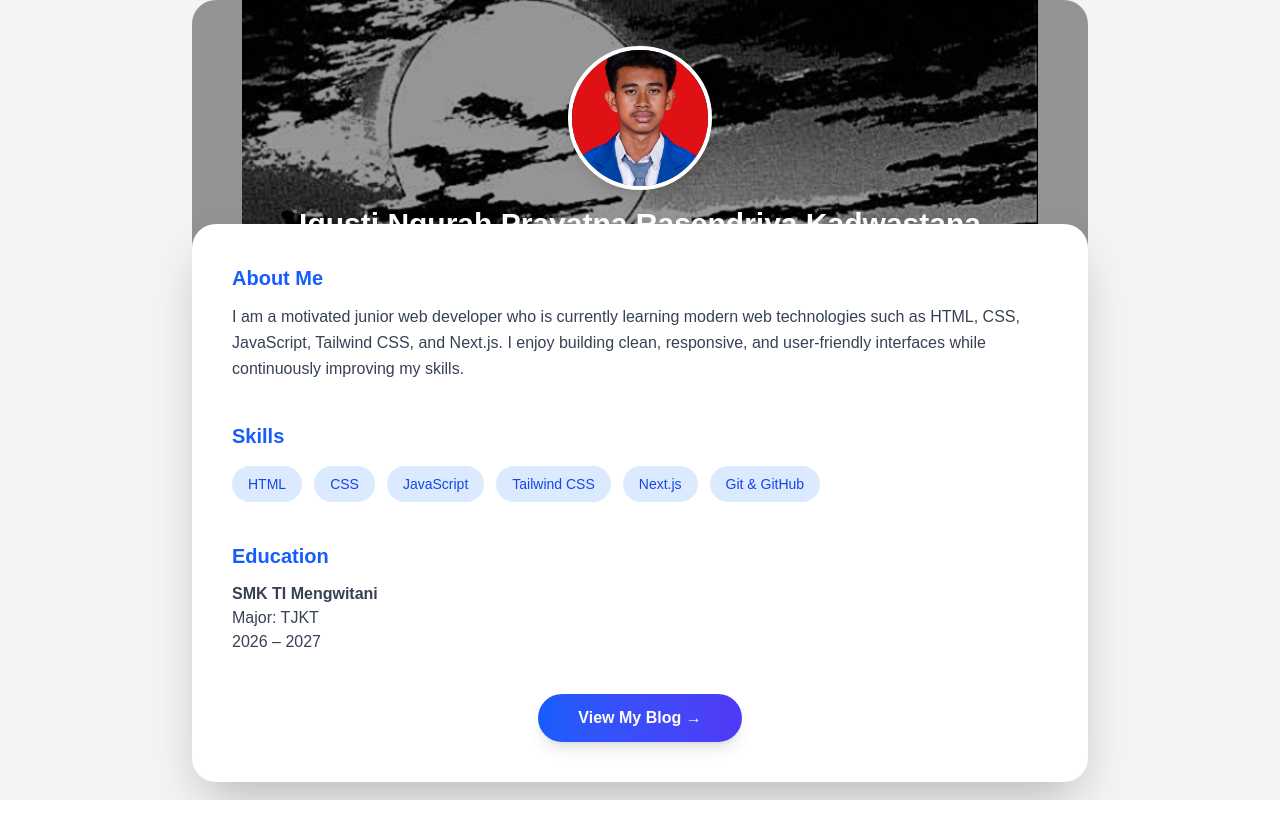
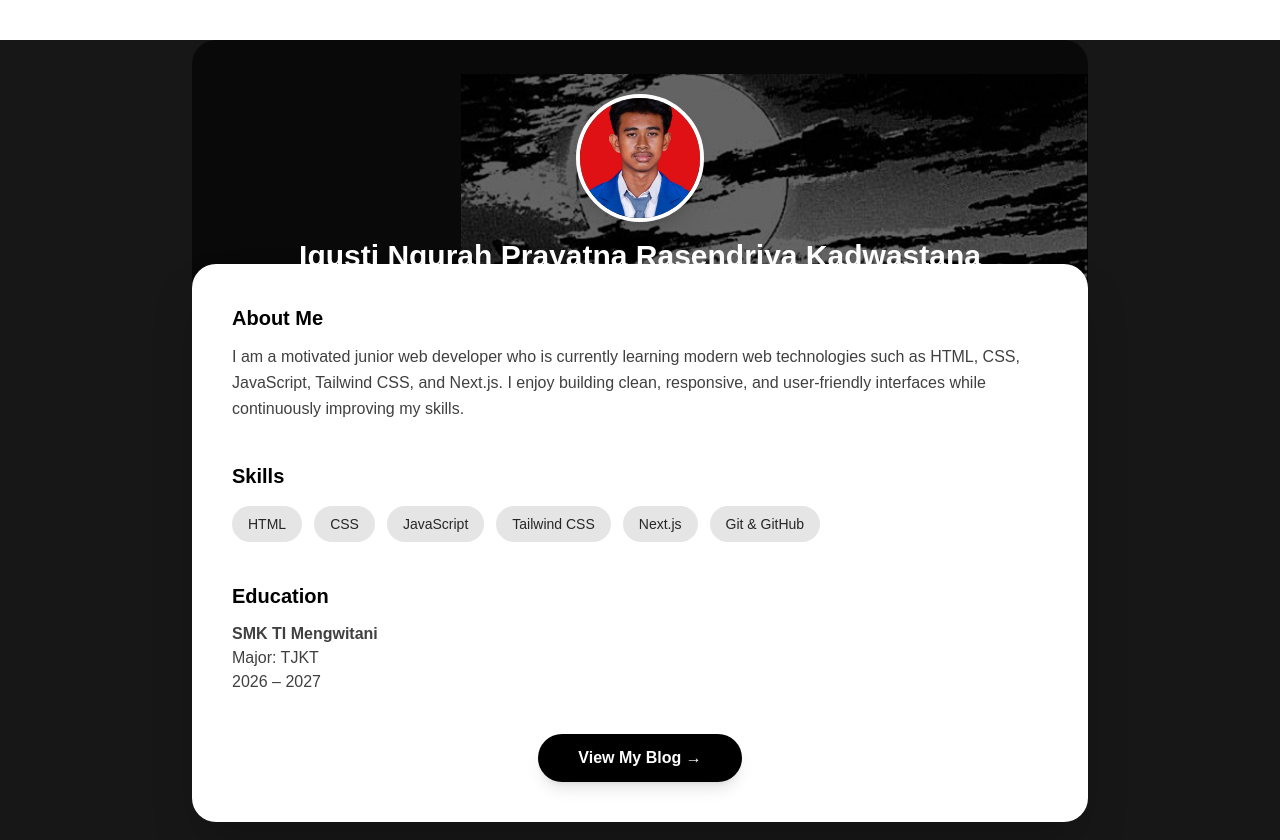
Before and after one commit to GUSNARA66/cv-nextjs, a Next.js app: page / in a window 1280 px wide. Before the commit the page ends 800 px from the top, so only its background shows below. Built offline with nearby package versions, Linux system fonts and the light colour scheme.

Commit message:
Improve CV design

```diff
--- a/app/page.tsx
+++ b/app/page.tsx
@@ -4,18 +4,19 @@ import { motion } from "framer-motion";
 
 export default function Home() {
   return (
-    <main className="min-h-screen bg-gray-100">
+    <main className="min-h-screen bg-neutral-900">
 
       {/* HERO BACKGROUND */}
-<div className="relative max-w-4xl mx-auto h-[40vh] rounded-3xl overflow-hidden">
+      <div className="relative max-w-4xl mx-auto h-[40vh] rounded-3xl overflow-hidden mt-10">
         <div
-    className="absolute inset-0 bg-no-repeat bg-center"
+          className="absolute inset-0 bg-no-repeat bg-right"
           style={{
             backgroundImage: "url('/anime-bg.jpg')",
-      backgroundSize: "contain",
+            backgroundSize: "70%",
           }}
         />
-  <div className="absolute inset-0 bg-black/40" />
+        <div className="absolute inset-0 bg-black/60" />
+
         {/* HERO CONTENT */}
         <div className="relative z-10 flex flex-col items-center justify-center h-full text-white">
           <motion.img
@@ -23,12 +24,12 @@ export default function Home() {
             alt="Profile"
             initial={{ scale: 0.8, opacity: 0 }}
             animate={{ scale: 1, opacity: 1 }}
-            transition={{ duration: 0.5 }}
-            className="w-36 h-36 rounded-full border-4 border-white object-cover shadow-lg"
+            transition={{ duration: 0.6 }}
+            className="w-32 h-32 rounded-full border-4 border-white object-cover shadow-xl"
           />
 
           <motion.h1
-            initial={{ opacity: 0, y: 10 }}
+            initial={{ opacity: 0, y: 12 }}
             animate={{ opacity: 1, y: 0 }}
             transition={{ delay: 0.3 }}
             className="text-3xl font-bold mt-4 text-center"
@@ -40,7 +41,7 @@ export default function Home() {
             initial={{ opacity: 0 }}
             animate={{ opacity: 1 }}
             transition={{ delay: 0.4 }}
-            className="text-blue-100 mt-2"
+            className="text-neutral-300 mt-2"
           >
             Junior Web Developer • Student
           </motion.p>
@@ -51,15 +52,16 @@ export default function Home() {
       <motion.section
         initial={{ opacity: 0, y: 40 }}
         animate={{ opacity: 1, y: 0 }}
-        transition={{ duration: 0.6 }}
+        transition={{ duration: 0.7 }}
         className="max-w-4xl mx-auto bg-white rounded-3xl shadow-2xl p-10 -mt-24 relative z-20"
       >
+
         {/* ABOUT */}
         <section className="mb-10">
-          <h2 className="text-xl font-semibold text-blue-600 mb-3">
+          <h2 className="text-xl font-semibold text-black mb-3">
             About Me
           </h2>
-          <p className="text-gray-700 leading-relaxed">
+          <p className="text-neutral-700 leading-relaxed">
             I am a motivated junior web developer who is currently learning
             modern web technologies such as HTML, CSS, JavaScript, Tailwind CSS,
             and Next.js. I enjoy building clean, responsive, and user-friendly
@@ -69,33 +71,38 @@ export default function Home() {
 
         {/* SKILLS */}
         <section className="mb-10">
-          <h2 className="text-xl font-semibold text-blue-600 mb-4">
+          <h2 className="text-xl font-semibold text-black mb-4">
             Skills
           </h2>
           <div className="flex flex-wrap gap-3">
-            {["HTML", "CSS", "JavaScript", "Tailwind CSS", "Next.js", "Git & GitHub"].map(
-              (skill, i) => (
+            {[
+              "HTML",
+              "CSS",
+              "JavaScript",
+              "Tailwind CSS",
+              "Next.js",
+              "Git & GitHub",
+            ].map((skill, i) => (
               <motion.span
                 key={skill}
                 initial={{ opacity: 0, y: 10 }}
                 whileInView={{ opacity: 1, y: 0 }}
-                  transition={{ delay: i * 0.1 }}
+                transition={{ delay: i * 0.08 }}
                 viewport={{ once: true }}
-                  className="px-4 py-2 bg-blue-100 text-blue-700 rounded-full text-sm font-medium"
+                className="px-4 py-2 bg-neutral-200 text-neutral-800 rounded-full text-sm font-medium"
               >
                 {skill}
               </motion.span>
-              )
-            )}
+            ))}
           </div>
         </section>
 
         {/* EDUCATION */}
         <section className="mb-10">
-          <h2 className="text-xl font-semibold text-blue-600 mb-3">
+          <h2 className="text-xl font-semibold text-black mb-3">
             Education
           </h2>
-          <p className="text-gray-700">
+          <p className="text-neutral-700">
             <strong>SMK TI Mengwitani</strong><br />
             Major: TJKT<br />
             2026 – 2027
@@ -106,15 +113,14 @@ export default function Home() {
         <div className="text-center">
           <a
             href="/blog"
-            className="inline-block bg-gradient-to-r from-blue-600 to-indigo-600
-            text-white px-10 py-3 rounded-full font-semibold shadow-lg
-            hover:scale-105 transition"
+            className="inline-block bg-black text-white px-10 py-3 rounded-full
+            font-semibold shadow-lg hover:bg-neutral-800 transition"
           >
             View My Blog →
           </a>
         </div>
+
       </motion.section>
-
     </main>
   );
 }
```
Lines whose indentation alone changed are shown as unchanged.
